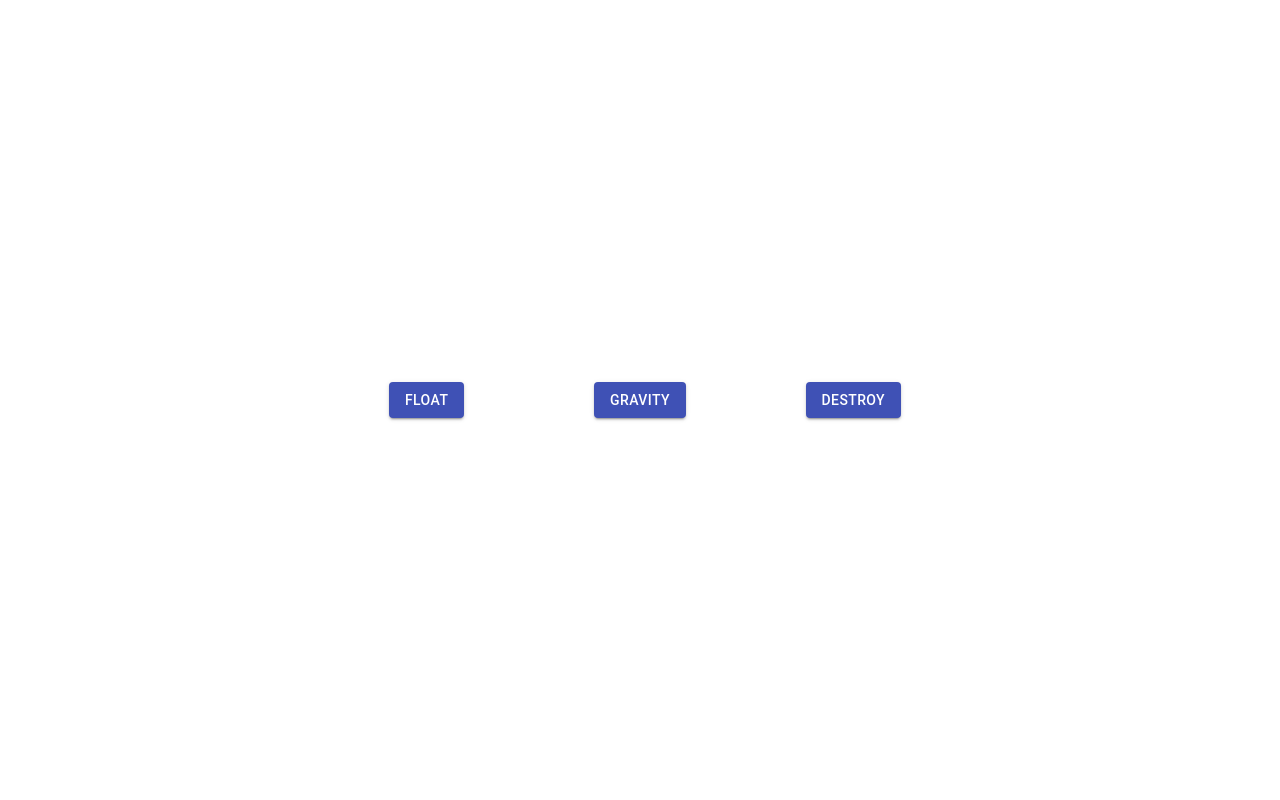
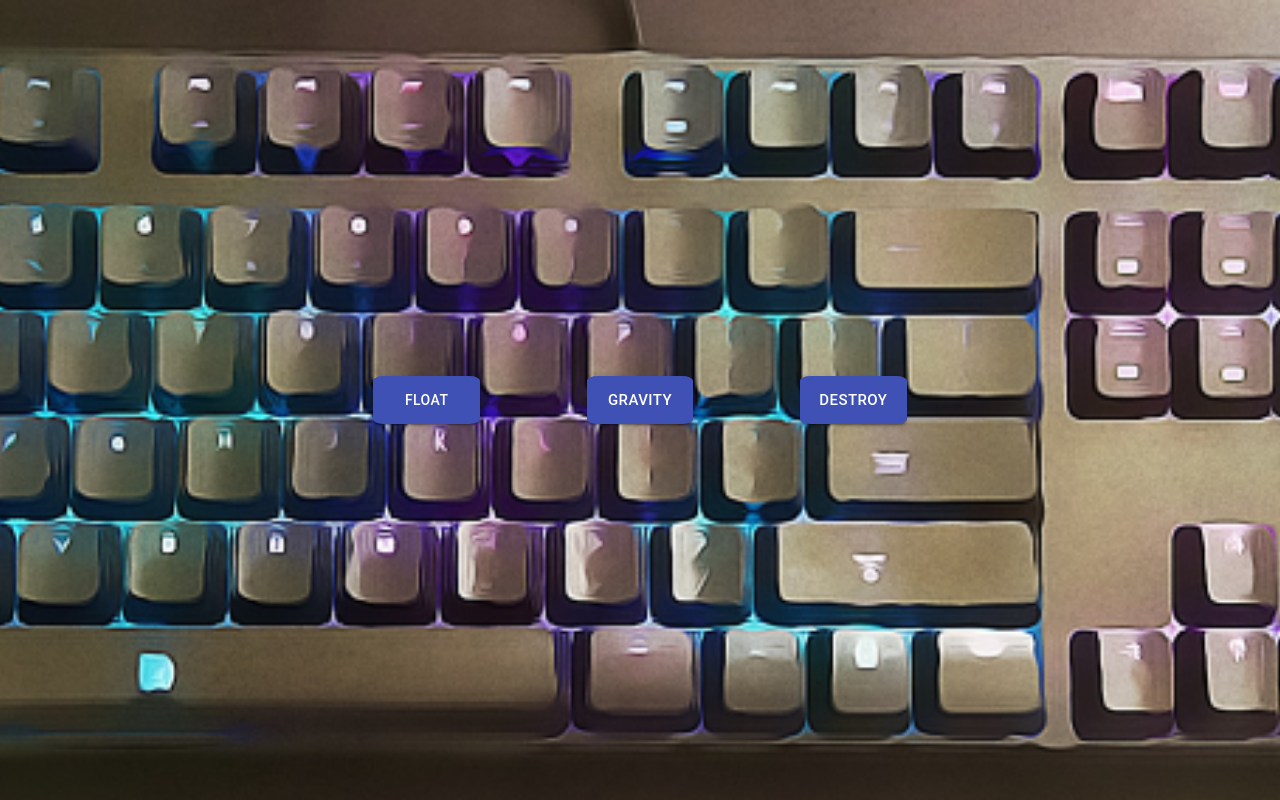
Before and after one commit to AnirudhTiku/HTT21, a React (Create React App) app: page / in a window 1280 px wide. Built offline with nearby package versions, Linux system fonts and the light colour scheme.

Commit message:
add background cartoon keyboard image

```diff
--- a/src/modules/Main.js
+++ b/src/modules/Main.js
@@ -1,25 +1,53 @@
 import React from 'react'
 import { Button, Grid } from '@material-ui/core';
+import { useHistory } from 'react-router-dom';
 
 export default function Main(props) {
+    const history = useHistory();
+
 
     return (
 
-        <Grid container style={{ display: 'flex', justifyContent: 'center', alignItems: 'center', height: '100vh' }}>
-            <Grid item xs={2} style={{display:'flex',justifyContent:'center'}}>
-                <Button variant="contained" color='primary'>
+        <Grid
+            container
+            style={{
+                display: 'flex',
+                justifyContent: 'center',
+                alignItems: 'center', height: '100vh',
+                backgroundImage: `url('/keyboard_cartoon.png')`,
+                backgroundPosition: 'center',
+                backgroundSize:'cover' }}
+        >
+
+            <Grid item xs={2} style={{display:'flex',justifyContent:'center', height:'6%'}}>
+                <Button
+                    variant="contained" color='primary'
+                    onClick={()=>history.push('/float')}
+                    style={{borderRadius: '10%', width:'50%'}}
+                >
+
                     Float
                 </Button>
             </Grid>
 
-            <Grid item xs={2} style={{display:'flex',justifyContent:'center'}}>
-                <Button variant="contained" color='primary'>
+            <Grid item xs={2} style={{display:'flex', justifyContent:'center', height:'6%'}}>
+                <Button
+                    variant="contained" color='primary' size="Large"
+                    onClick={()=>history.push('/gravity')}
+                    style={{borderRadius: '10%', width:'50%'}}
+                >
+
                     Gravity
                 </Button>
             </Grid>
 
-            <Grid item xs={2} style={{ display:'flex', justifyContent:'center'}}>
-                <Button variant="contained" color='primary'>
+            <Grid item xs={2} style={{ display:'flex', justifyContent:'center', height:'6%'}}>
+                <Button
+                    variant="contained" color='primary' size="Large"
+                    onClick={()=>history.push('/destroy')}
+                    style={{borderRadius:'10%', width:'50%'}}
+                >
+
                     Destroy
                 </Button>
             </Grid>
--- a/src/modules/MainRouter.js
+++ b/src/modules/MainRouter.js
@@ -8,6 +8,7 @@ export default function MainRouter(props){
         <Switch>
             <Route path="/float"/>
             <Route path="/gravity"/>
+            <Route path="/destroy"/>
             <Route path="/" component={Main}/>
         </Switch>
     )
```
Also changed, not shown: public/keyboard_cartoon.PNG (added), 1 other file (tests, documents, lock files or other folders).
